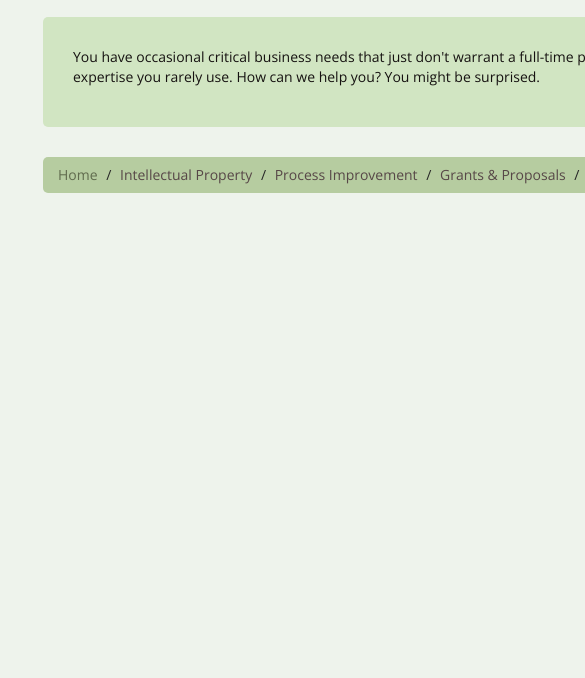
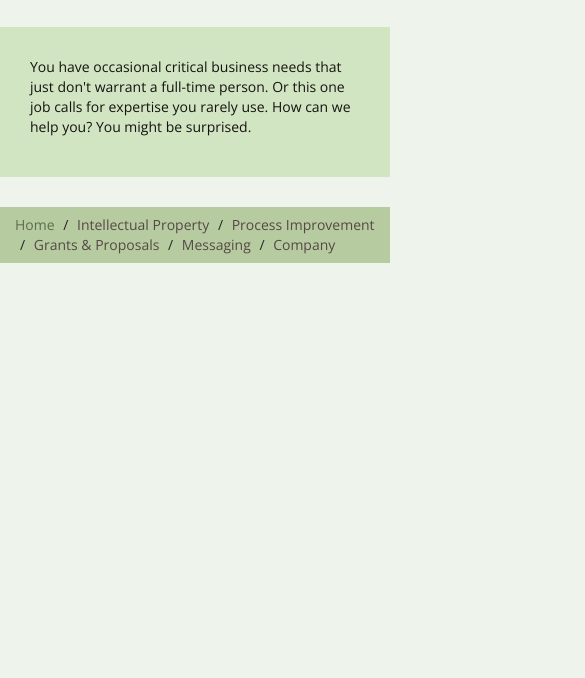
Before and after one commit to lexiemartin/marciareidmartin, a plain HTML site: page gammaOne.html in a window 390 px wide. Shown: the part 166-844 px from the top of the page, 585 px wide, since content can reach past the window. Drawn offline with nearby package versions, Linux system fonts and the light colour scheme.

Commit message:
Desktop breakpoint

```diff
--- a/gammaOne.html
+++ b/gammaOne.html
@@ -28,14 +28,14 @@
 </head>
 
 <body>
-	<div class="container">
-		<div class="jumbotron"><h1>Marcia Reid Martin & Associates LLC</h1></div>
+	<div class="default-layer">
+		<div class="jumbotron corner-styling"><h1>Marcia Reid Martin & Associates LLC</h1></div>
 
-		<div class="myPanel">
+		<div class="myPanel corner-styling">
 			<p>You have occasional critical business needs that just don't warrant a full-time person.  Or this one job calls for expertise you rarely use.  How can we help you?  You might be surprised.</p>
 		</div>
 
-		<ul class="breadcrumb">
+		<ul class="breadcrumb corner-styling">
 			<li class="active">Home</li>
 			<li><a href="#">Intellectual Property</a></li>
 			<li><a href="#">Process Improvement</a></li>
--- a/style.css
+++ b/style.css
@@ -1,5 +1,7 @@
-/* NOW IT'S CSS TIME AND WE DO THINGS WITH ASTERISKS AND SLASHES BECAUSE OF REASONS */
-/* It's best practice to put this stuff in its own separate document. You know, store my css in a nice little file like a rational adult. The rules of rapid prototyping are "FASTER WE CAN PAY SOMEONE ELSE TO ORGANIZE YOUR MESSY CODE" in my imaginary ideal company that will never exist outside of my head. */
+* {
+	font-family: 'Open Sans', sans-serif;
+	box-sizing: border-box;
+}
 body {
 	color: #161211;
 	background-color: #EEF3EC;
@@ -11,12 +13,21 @@ a {
 	color: #574747;
 }
 
-/* Fuck screens in this day and age that are not at least 800 pixels wide. Seriously, they need to get their shit together. 800x600 was the smallest resolution we even bothered to put up with back in 2000 and I am not going to design a website for any device that is PRETENDING IT'S FIFTEEN FUCKING YEARS AGO */
+/* Utility classes */
+
+.default-layer {
+	position: absolute;
+	left: 0px;
+	top: 0px;
+	width: 100vw;
+	height: 100vh;
+}
+
 .container {
 	min-width: 800px;
 }
 
-/* The following bits are modified from Bootstrap and Bootswatch code. */
+/* Styling */
 
 .jumbotron {
 	background-color: #90A67B;
@@ -31,16 +42,8 @@ a {
 	font-size: 2.5em;
 }
 
-/* Where would I be without Bootstrap? */
-
-/* THE UNEMPLOYMENT LINE!*/
-
-/* ---> Above comment is meant to be read in the voice of Michael Caine as he appeared in The Muppet Christmas Carol */
-
-
 .breadcrumb {
 	background-color: #B6CCA0;
-	border-radius: 5px;
 	z-index: 1;
 }
 
@@ -61,6 +64,19 @@ a {
 	background-color: #D1E5C2;
 	margin-bottom: 30px;
 	padding: 30px;
-	border-radius: 5px;
 	z-index: 1;
 }
+
+.corner-styling {
+	border-radius: 0px;
+}
+
+@media screen and (min-width: 800px) {
+	.default-layer {
+		padding: 10px;
+	}
+
+	.corner-styling {
+		border-radius: 5px;
+	}
+}
```
